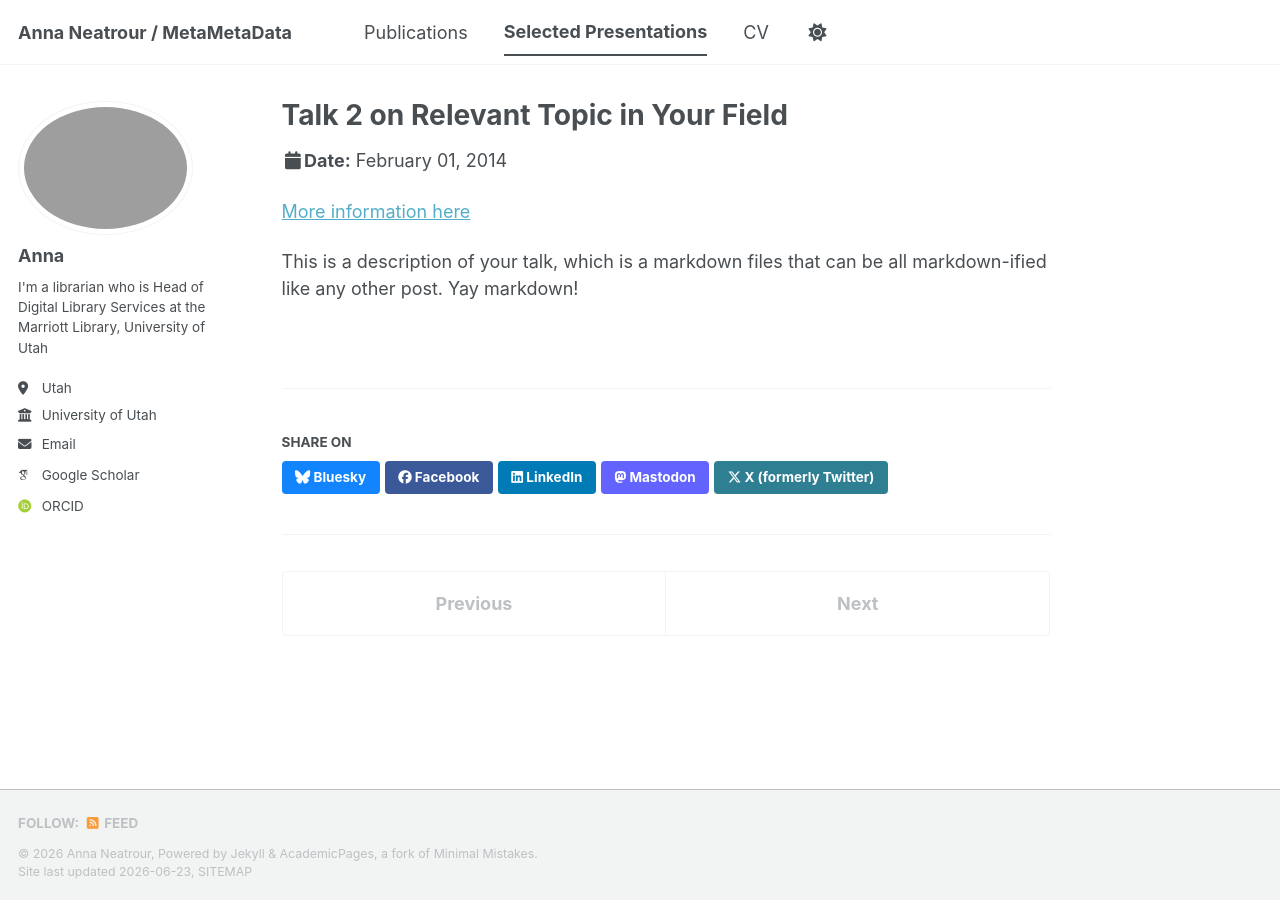
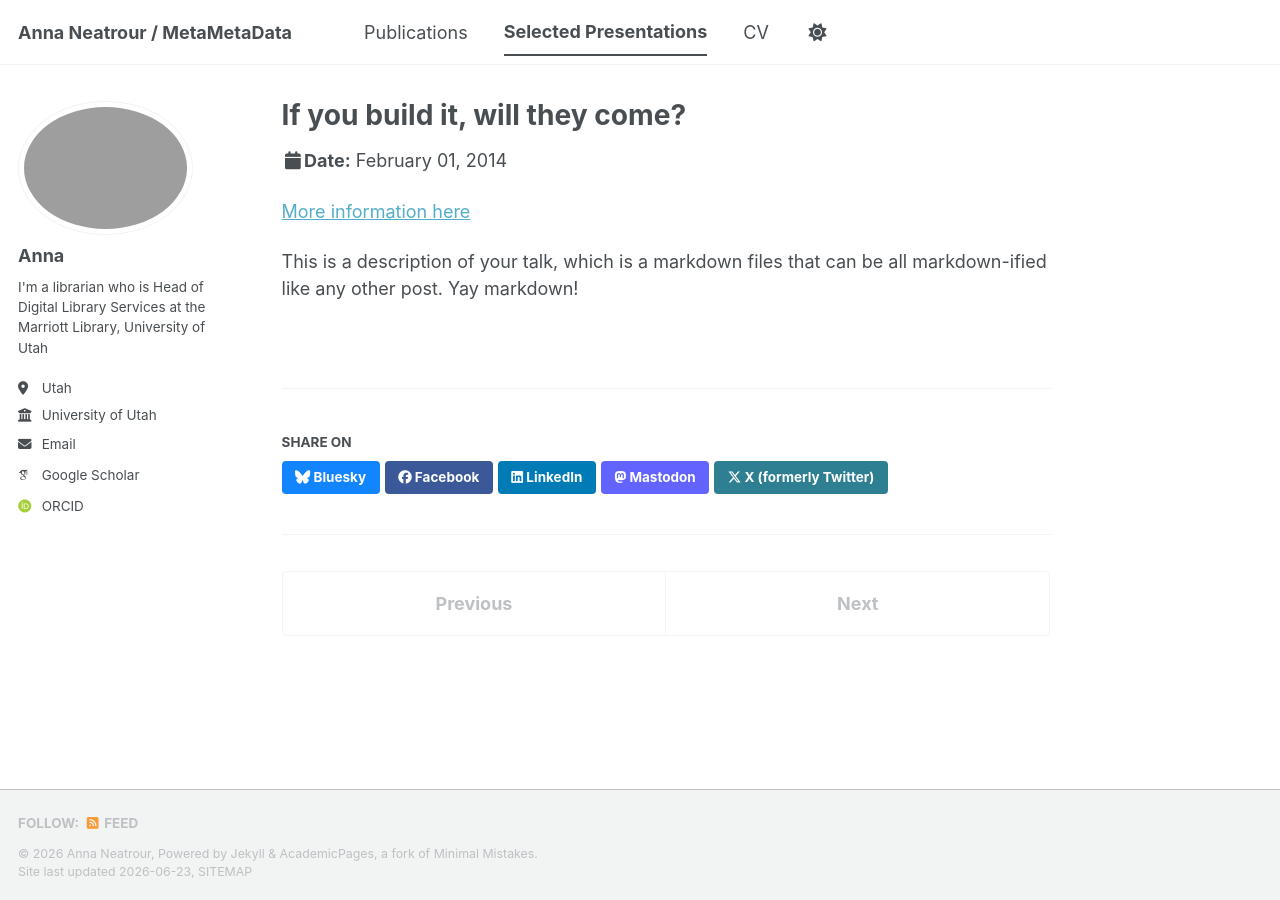
Before and after one commit to aneatrour/aneatrour.github.io, a Jekyll site: the page built from _talks/2014-02-01-talk-2.md, in a window 1280 px wide. Built offline with Jekyll 4.4.1, drawn with Linux system fonts in a browser that asks for light colours; some web fonts are replaced; a script bundle is joined from its source files by our own code; library files that are not in the unit come from our copies.

Commit message:
Update 2014-02-01-talk-2.md

```diff
--- a/_talks/2014-02-01-talk-2.md
+++ b/_talks/2014-02-01-talk-2.md
@@ -1,5 +1,5 @@
 ---
-title: "Talk 2 on Relevant Topic in Your Field"
+title: "If you build it, will they come?"
 collection: talks
 type: "Talk"
 permalink: /talks/2014-02-01-talk-2
```
